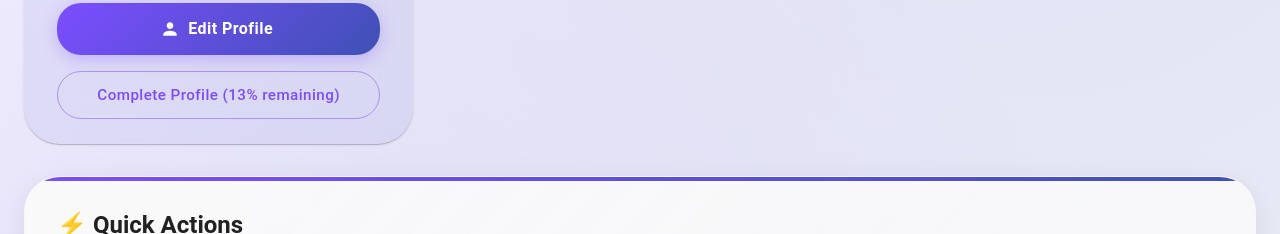
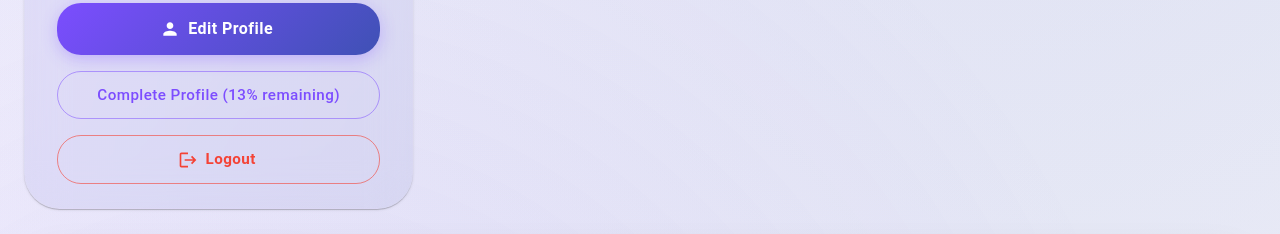
Before and after one commit to Arun03k/core-connects, a React (Vite) app in the folder frontend/: page /dashboard in a window 1280 px wide. Shown: the part 920-1154 px from the top of the page. Built offline with nearby package versions, Linux system fonts and the light colour scheme; no server answers; sample sign-in values are in the browser's storage.

Commit message:
fix: logout button added for the dashboard view

```diff
--- a/frontend/src/components/dashboard/ProfileCard.tsx
+++ b/frontend/src/components/dashboard/ProfileCard.tsx
@@ -23,8 +23,12 @@ import {
   Person,
   CheckCircle,
   Star,
-  TrendingUp
+  TrendingUp,
+  Logout as LogoutIcon
 } from '@mui/icons-material';
+import { useAppDispatch } from '../../store/hooks';
+import { logoutUser } from '../../store/thunks';
+import { useNavigate } from 'react-router-dom';
 
 interface UserProfile {
   id: string;
@@ -47,6 +51,23 @@ const ProfileCard: React.FC<ProfileCardProps> = ({
   onEditProfile
 }) => {
   const theme = useTheme();
+  const dispatch = useAppDispatch();
+  const navigate = useNavigate();
+
+  const handleLogout = async () => {
+    try {
+      // Dispatch logout thunk which clears tokens/server-side session where possible
+      // and clears local storage via the slice reducers
+      // We don't strictly require unwrap here; navigate after dispatch regardless
+      // to ensure UX is responsive even if server call fails.
+      // eslint-disable-next-line @typescript-eslint/no-floating-promises
+      dispatch(logoutUser());
+    } catch (e) {
+      console.warn('Logout failed:', e);
+    } finally {
+      navigate('/login');
+    }
+  };
 
   const getInitials = (firstName: string, lastName: string) => {
     return `${firstName.charAt(0)}${lastName.charAt(0)}`.toUpperCase();
@@ -337,6 +358,28 @@ const ProfileCard: React.FC<ProfileCardProps> = ({
                 Complete Profile ({100 - profile.completionPercentage}% remaining)
               </Button>
             )}
+            {/* Logout button */}
+            <Button
+              variant="outlined"
+              startIcon={<LogoutIcon />}
+              onClick={handleLogout}
+              fullWidth
+              sx={{
+                py: 1.25,
+                fontSize: '0.95rem',
+                fontWeight: 600,
+                borderColor: alpha(theme.palette.error.main, 0.6),
+                color: theme.palette.error.main,
+                textTransform: 'none',
+                borderRadius: 2,
+                '&:hover': {
+                  background: alpha(theme.palette.error.main, 0.06),
+                  transform: 'translateY(-1px)',
+                }
+              }}
+            >
+              Logout
+            </Button>
           </Box>
         </CardContent>
       </Card>
```
